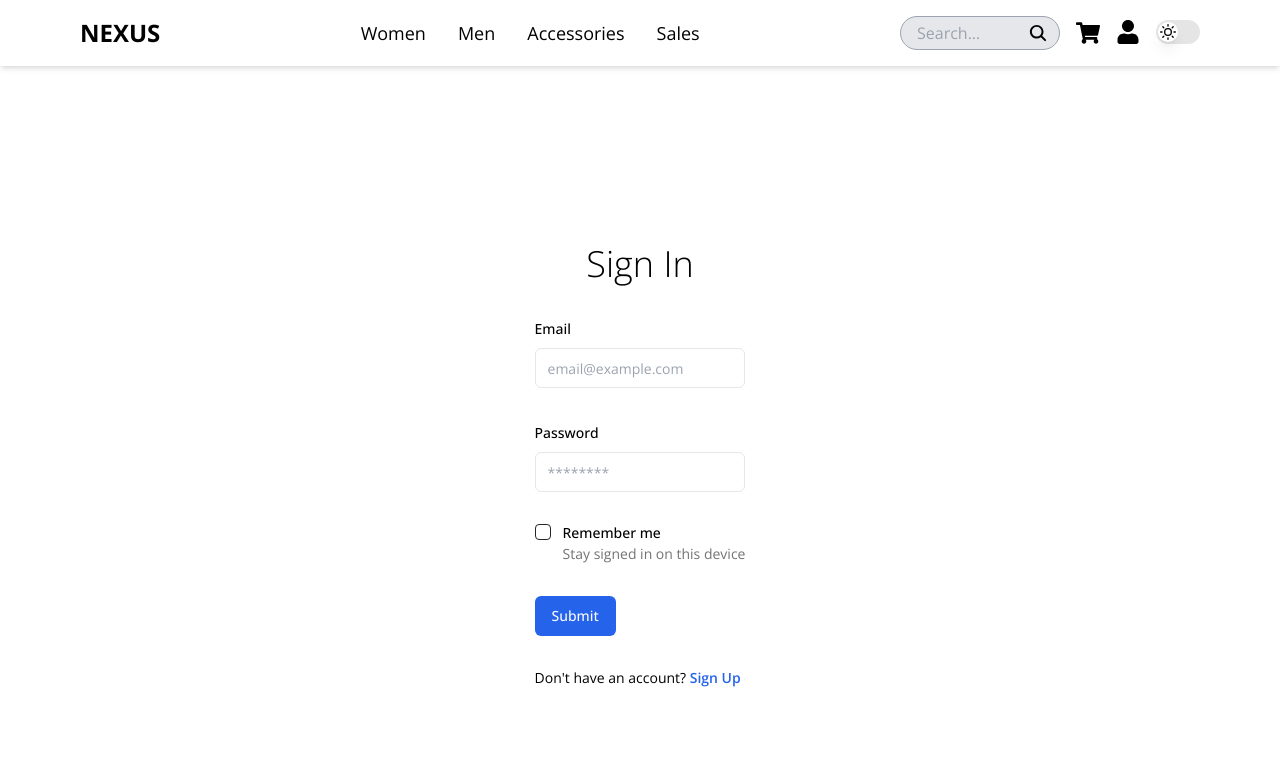
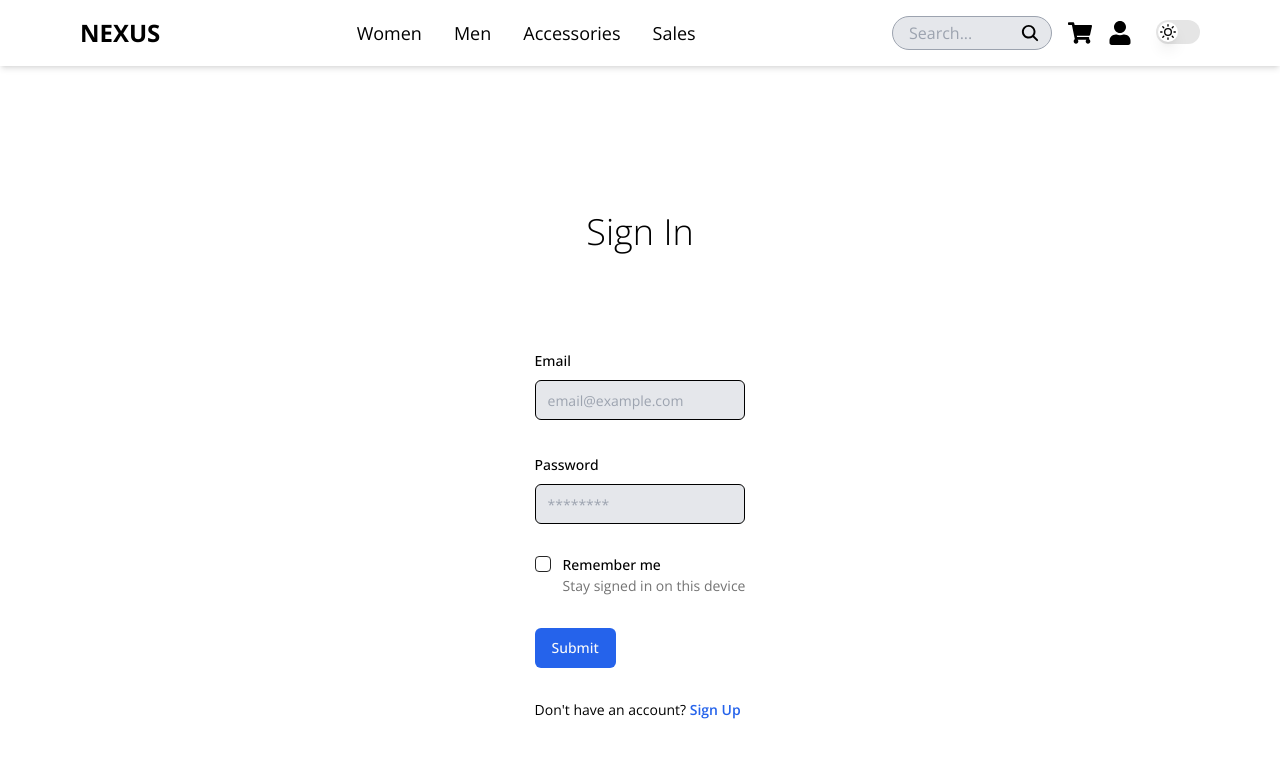
Before and after one commit to TheDigitalScribe/NexusClothing, a Next.js app: page /auth/login in a window 1280 px wide. Shown: the top 758 px of the page. Built offline with nearby package versions, Linux system fonts and the light colour scheme.

Commit message:
make UserAccountLink, change styling

```diff
--- a/src/app/auth/login/page.tsx
+++ b/src/app/auth/login/page.tsx
@@ -5,11 +5,10 @@ import { LoginForm } from "@/components/ui/login-form";
 const LoginPage: React.FC = () => {
   return (
     <>
-      <section className="flex min-h-screen items-center justify-center">
+      <section className="flex min-h-screen items-start lg:items-center mt-20 md:mt-40 lg:mt-0 justify-center">
         <div className="flex flex-col">
-          <h2 className="text-2xl lg:text-4xl font-light mb-8 text-center">Sign In</h2>
+          <h1 className="text-3xl sm:text-3xl lg:text-4xl font-light text-center mb-12 sm:mb-16 lg:mb-24">Sign In</h1>
           <LoginForm />
-
           <Link href="/auth/register">
             <p className="text-sm lg:text-md mt-8">Don't have an account?<span className="text-blue-600 hover:text-blue-800 font-semibold"> Sign Up</span></p>
           </Link>
--- a/src/components/Header/Header.tsx
+++ b/src/components/Header/Header.tsx
@@ -1,19 +1,15 @@
-"use client";
+'use client';
 
-import React, { useState } from "react";
-import Link from "next/link";
-import { SearchBar } from "../SearchBar/SearchBar";
-import { Switch } from "@/components/ui/switch"
-import { MobileMenu } from "@/components/ui/mobile-menu";
-import { MobileSearchBarDialog } from "@/components/ui/mobile-searchbar-dialog";
-import { FaUser } from "react-icons/fa";
-import { FaShoppingCart } from "react-icons/fa";
+import React from 'react';
+import Link from 'next/link';
+import { SearchBar } from '../SearchBar/SearchBar';
+import { Switch } from '@/components/ui/switch'
+import { MobileMenu } from '@/components/ui/mobile-menu';
+import { MobileSearchBarDialog } from '@/components/ui/mobile-searchbar-dialog';
+import { UserAccountLink } from '../UserAccountLink/UserAccountLink';
+import { FaShoppingCart } from 'react-icons/fa';
 
 export const Header: React.FC = () => {
-  const [user, setUser] = useState(false);
-
-  const authPageLink = user ? "/user" : "/auth/login";
-
   return (
     <nav className="py-3 sm:py-4 px-4 sm:px-6 lg:px-20 shadow-md">
       <div className="container mx-auto flex justify-between items-center">
@@ -42,11 +38,9 @@ export const Header: React.FC = () => {
             <button aria-label="Shopping Cart Button">
               <FaShoppingCart className="w-6 h-6 transition-colors duration-200 hover:fill-blue-700/90" />
             </button>
-            <Link href={authPageLink}>
-              <button aria-label="Account Button" className="mt-1">
-                <FaUser className="w-6 h-6 transition-colors duration-200 hover:fill-blue-700/90" />
-              </button>
-            </Link>
+          </div>
+          <div className="flex items-center space-x-2 md:space-x-4">
+            <UserAccountLink iconSize="6" buttonText="" />
           </div>
           <div>
             <Switch />
--- a/src/components/SearchBar/SearchBar.tsx
+++ b/src/components/SearchBar/SearchBar.tsx
@@ -14,7 +14,7 @@ export const SearchBar: React.FC = () => {
   return (
     <form className="flex items-center" role="search" onSubmit={handleSubmit}>
       <div className="relative">
-        <input type="text" value={query} onChange={(e) => setQuery(e.target.value)} aria-label="Search" placeholder="Search..." className="px-4 py-1 w-40 text-sm md:text-base border border-gray-400 dark:border-gray-700 rounded-full bg-gray-200 dark:bg-gray-900"></input>
+        <input type="text" value={query} onChange={(e) => setQuery(e.target.value)} aria-label="Search" placeholder="Search..." className="px-4 py-1 w-40 text-sm md:text-base border border-gray-400 dark:border-gray-700 rounded-full bg-gray-200 dark:bg-gray-900 focus:outline-none focus:ring-0 focus:outline-blue-500"></input>
         <div className="absolute inset-y-0 right-0 pr-3 flex items-center pointer-events-none">
           <IoSearch className="w-5 h-5" />
         </div>
--- /dev/null
+++ b/src/components/UserAccountLink/UserAccountLink.tsx
@@ -0,0 +1,31 @@
+'use client';
+
+import React, { useState } from 'react'
+import Link from 'next/link';
+import { FaUser } from "react-icons/fa";
+
+type User = {
+  id: string;
+  email: string;
+}
+
+type UserAccountLinkProps = {
+  iconSize: string;
+  buttonText: string;
+}
+
+export const UserAccountLink: React.FC<UserAccountLinkProps> = ({ iconSize, buttonText }) => {
+  const [user, setUser] = useState<User | undefined>(undefined);
+  const authPageLink = user ? "/user/:id" : "/auth/login";
+
+  return (
+    <>
+      <Link href={authPageLink} className="text-sm">
+        <button aria-label="Account Button" className="flex space-x-2">
+          <FaUser className={`w-${iconSize} h-${iconSize} transition-colors duration-200 hover:fill-blue-700/90`} />
+          <span>{buttonText}</span>
+        </button>
+      </Link>
+    </>
+  )
+}
--- a/src/components/ui/input.tsx
+++ b/src/components/ui/input.tsx
@@ -11,7 +11,7 @@ const Input = React.forwardRef<HTMLInputElement, InputProps>(
       <input
         type={type}
         className={cn(
-          "flex h-10 w-full rounded-md border border-input bg-background px-3 py-2 text-sm ring-offset-background file:border-0 file:bg-transparent file:text-sm file:font-medium file:text-foreground placeholder:text-muted-foreground focus-visible:outline-none focus-visible:ring-2 focus-visible:ring-ring focus-visible:ring-offset-2 disabled:cursor-not-allowed disabled:opacity-50",
+          "flex h-10 w-full rounded-md border border-input bg-gray-200 dark:bg-gray-900 border-black dark:border-gray-700 focus:outline-none focus:ring-0 focus:outline-blue-500 px-3 py-2 text-sm ring-offset-background file:border-0 file:bg-transparent file:text-sm file:font-medium file:text-foreground placeholder:text-muted-foreground disabled:cursor-not-allowed disabled:opacity-50",
           className
         )}
         ref={ref}
--- a/src/components/ui/mobile-menu.tsx
+++ b/src/components/ui/mobile-menu.tsx
@@ -9,6 +9,7 @@ import {
   SheetTrigger,
 } from "@/components/ui/sheet";
 import { Switch } from "@/components/ui/switch";
+import { UserAccountLink } from "../UserAccountLink/UserAccountLink";
 import { RxHamburgerMenu } from "react-icons/rx";
 import { IoIosWoman, IoIosMan } from "react-icons/io";
 import { BsHandbagFill } from "react-icons/bs";
@@ -32,30 +33,39 @@ export const MobileMenu: React.FC = () => {
 
         <div className="flex flex-col space-y-8 mt-12">
           <Switch />
-          <div className="flex flex-row space-x-2">
-            <FaShoppingCart className="w-5 h-5" />
-            <Link href="/cart/:id" className="text-sm">My Cart</Link>
+          <div>
+            <Link href="/cart/:id" className="text-sm flex space-x-2">
+              <FaShoppingCart className="w-5 h-5" />
+              <span>My Cart</span>
+            </Link>
           </div>
-          <div className="flex flex-row space-x-2">
-            <FaUser className="w-5 h-5" />
-            <Link href="/user/:id" className="text-sm">My Account</Link>
+          <div>
+            <UserAccountLink iconSize="5" buttonText="My Account" />
           </div>
           <hr className="border-black dark:border-white"></hr>
           <div className="flex flex-row space-x-2">
-            <IoIosWoman className="w-5 h-5" />
-            <Link href="/women-products" className="text-sm">Women</Link>
+            <Link href="/women-products" className="text-sm flex space-x-2">
+              <IoIosWoman className="w-5 h-5" />
+              <span>Women</span>
+            </Link>
           </div>
-          <div className="flex flex-row space-x-2">
-            <IoIosMan className="w-5 h-5" />
-            <Link href="/men-products" className="text-sm">Men</Link>
+          <div className="mr-1">
+            <Link href="/men-products" className="text-sm flex space-x-2">
+              <IoIosMan className="w-5 h-5" />
+              <span>Men</span>
+            </Link>
           </div>
-          <div className="flex flex-row space-x-2">
-            <BsHandbagFill className="w-5 h-5" />
-            <Link href="/accessories" className="text-sm">Accessories</Link>
+          <div>
+            <Link href="/accessories" className="text-sm flex space-x-2">
+              <BsHandbagFill className="w-5 h-5" />
+              <span>Accessories</span>
+            </Link>
           </div>
-          <div className="flex flex-row space-x-2">
-            <MdDiscount className="w-5 h-5" />
-            <Link href="/sales" className="text-sm">Sales</Link>
+          <div>
+            <Link href="/sales" className="text-sm flex space-x-2">
+              <MdDiscount className="w-5 h-5" />
+              <span>Sales</span>
+            </Link>
           </div>
         </div>
       </SheetContent>
```
